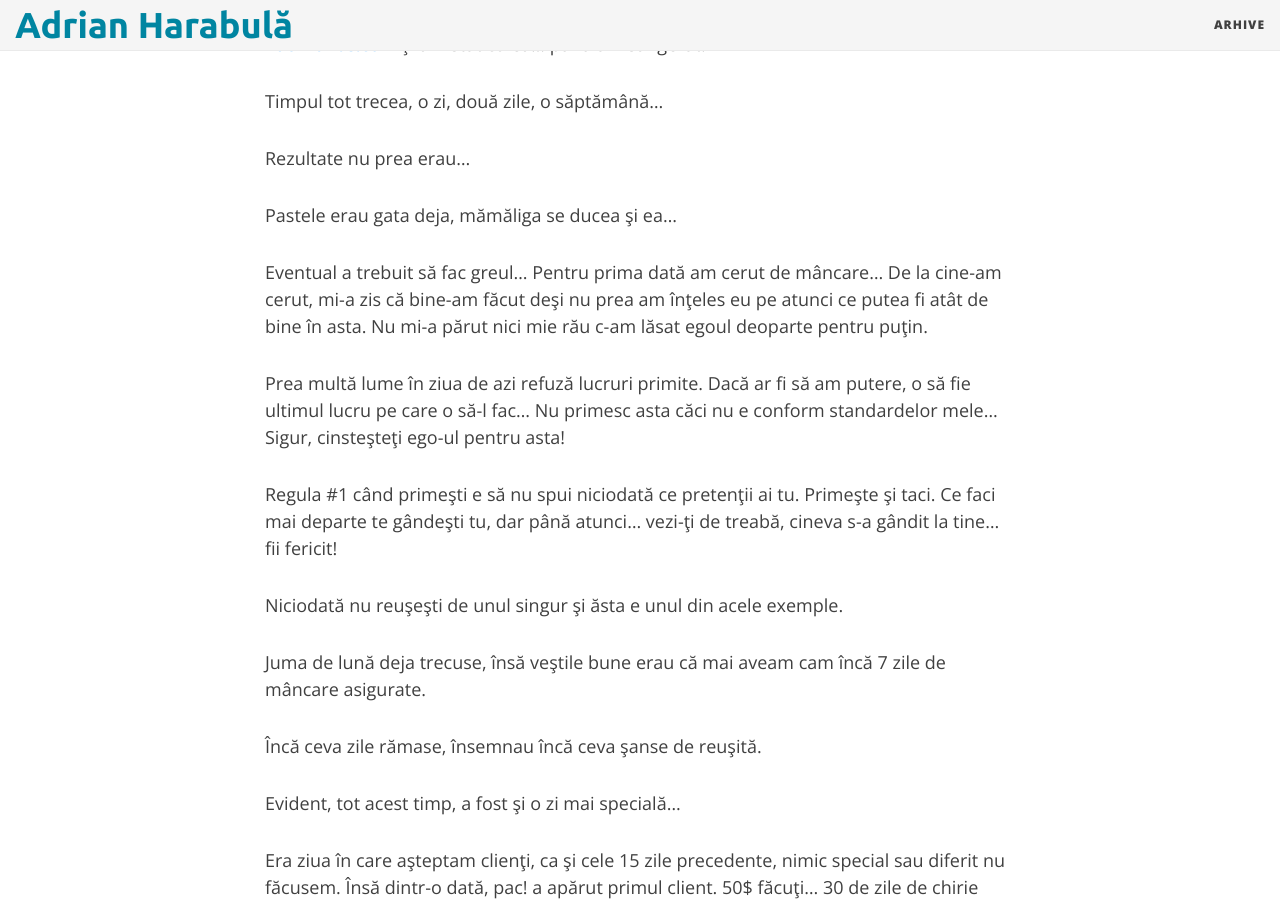
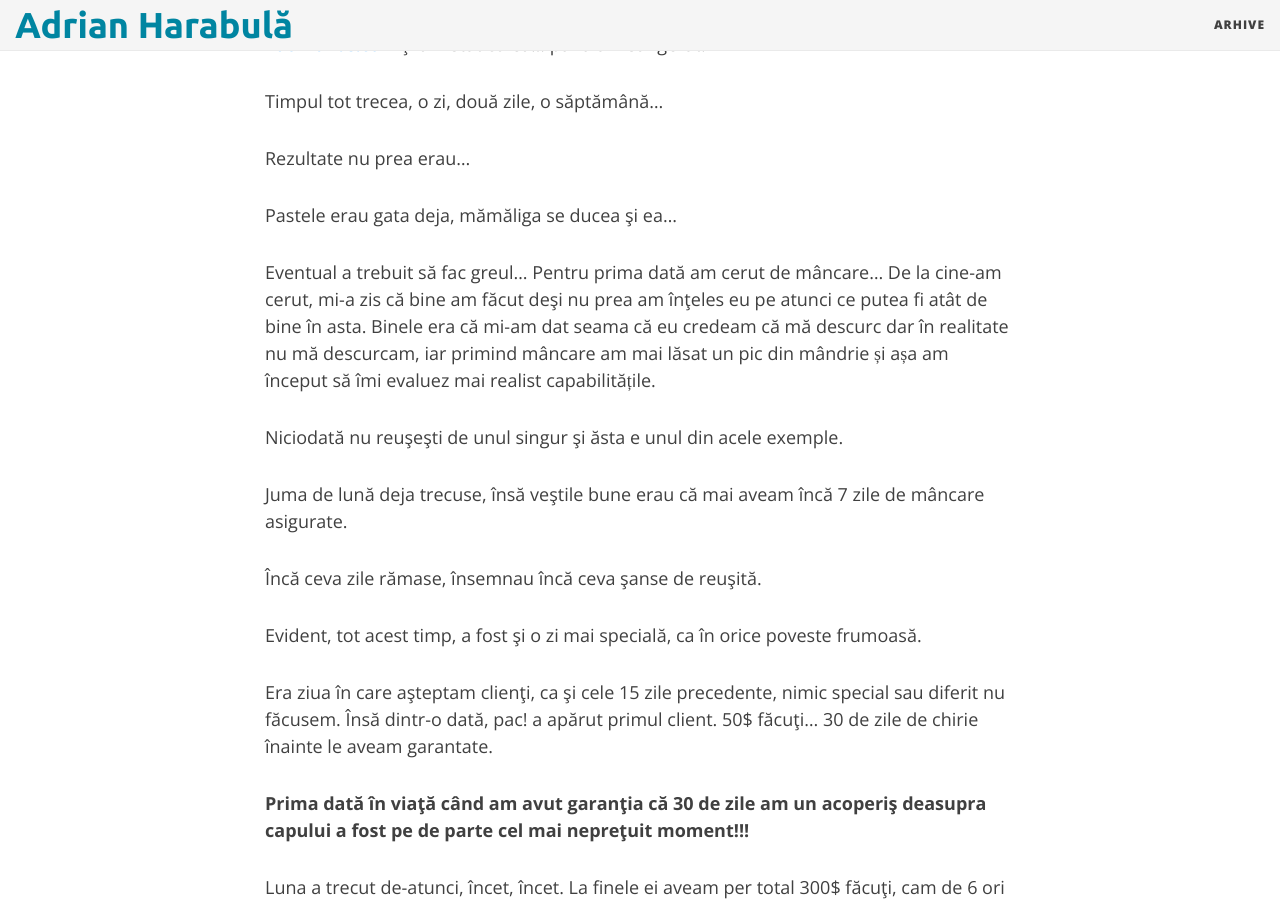
Before and after one commit to adrianharabula/adrianharabula.github.io, a Jekyll site: the page built from _posts/2016-03-24-primul-venit-din-freelancing.md, in a window 1280 px wide and 900 px high, scrolled down 964 px. Built offline with Jekyll 4.4.1, drawn with Linux system fonts in a browser that asks for light colours; nearby versions of some CDN libraries.

Commit message:
Updates on pride passage

```diff
--- a/_posts/2016-03-24-primul-venit-din-freelancing.md
+++ b/_posts/2016-03-24-primul-venit-din-freelancing.md
@@ -25,23 +25,19 @@ Rezultate nu prea erau…
 
 Pastele erau gata deja, mămăliga se ducea şi ea…
 
-Eventual a trebuit să fac greul… Pentru prima dată am cerut de mâncare… De la cine-am cerut, mi-a zis că bine-am făcut deşi nu prea am înţeles eu pe atunci ce putea fi atât de bine în asta. Nu mi-a părut nici mie rău c-am lăsat egoul deoparte pentru puţin.
-
-Prea multă lume în ziua de azi refuză lucruri primite. Dacă ar fi să am putere, o să fie ultimul lucru pe care o să-l fac… Nu primesc asta căci nu e conform standardelor mele… Sigur, cinsteşteţi ego-ul pentru asta!
-
-Regula #1 când primeşti e să nu spui niciodată ce pretenţii ai tu. Primeşte şi taci. Ce faci mai departe te gândeşti tu, dar până atunci… vezi-ţi de treabă, cineva s-a gândit la tine… fii fericit!
+Eventual a trebuit să fac greul… Pentru prima dată am cerut de mâncare… De la cine-am cerut, mi-a zis că bine am făcut deşi nu prea am înţeles eu pe atunci ce putea fi atât de bine în asta. Binele era că mi-am dat seama că eu credeam că mă descurc dar în realitate nu mă descurcam, iar primind mâncare am mai lăsat un pic din mândrie și așa am început să îmi evaluez mai realist capabilitățile.
 
 Niciodată nu reuşeşti de unul singur şi ăsta e unul din acele exemple.
 
-Juma de lună deja trecuse, însă veştile bune erau că mai aveam cam încă 7 zile de mâncare asigurate.
+Juma de lună deja trecuse, însă veştile bune erau că mai aveam încă 7 zile de mâncare asigurate.
 
 Încă ceva zile rămase, însemnau încă ceva şanse de reuşită.
 
-Evident, tot acest timp, a fost şi o zi mai specială…
+Evident, tot acest timp, a fost şi o zi mai specială, ca în orice poveste frumoasă.
 
 Era ziua în care aşteptam clienţi, ca şi cele 15 zile precedente, nimic special sau diferit nu făcusem. Însă dintr-o dată, pac! a apărut primul client. 50$ făcuţi… 30 de zile de chirie înainte le aveam garantate.
 
-Prima dată în viaţă când am avut garanţia că 30 de zile am un acoperiş deasupra capului a fost pe de parte cel mai nepreţuit moment!!!
+__Prima dată în viaţă când am avut garanţia că 30 de zile am un acoperiş deasupra capului a fost pe de parte cel mai nepreţuit moment!!!__
 
 Luna a trecut de-atunci, încet, încet. La finele ei aveam per total 300$ făcuţi, cam de 6 ori mai mult decât cei 50$ pe care estimasem eu că am nevoie până la sfârşitul lunii ca să o duc mai departe încă o lună.
 
```
